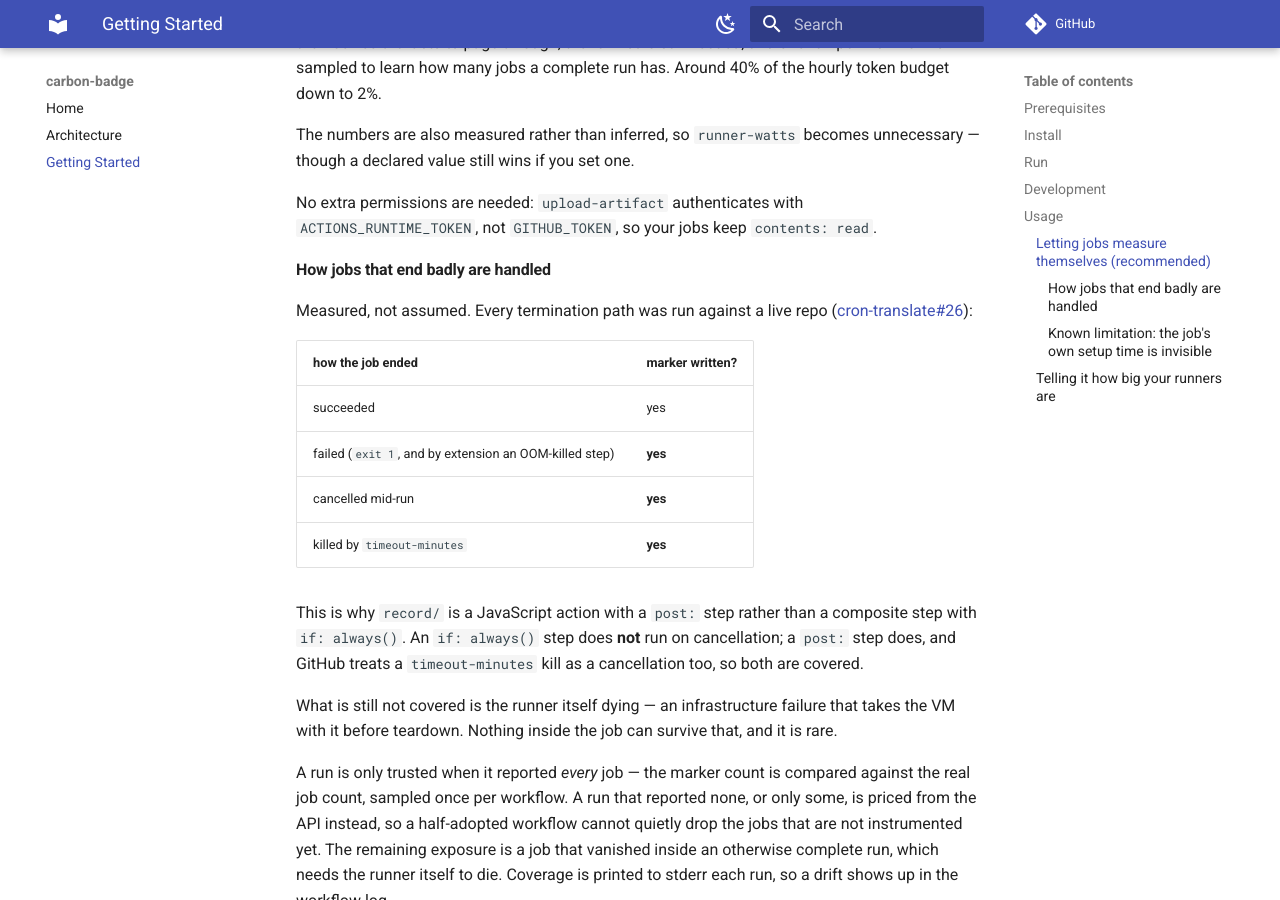
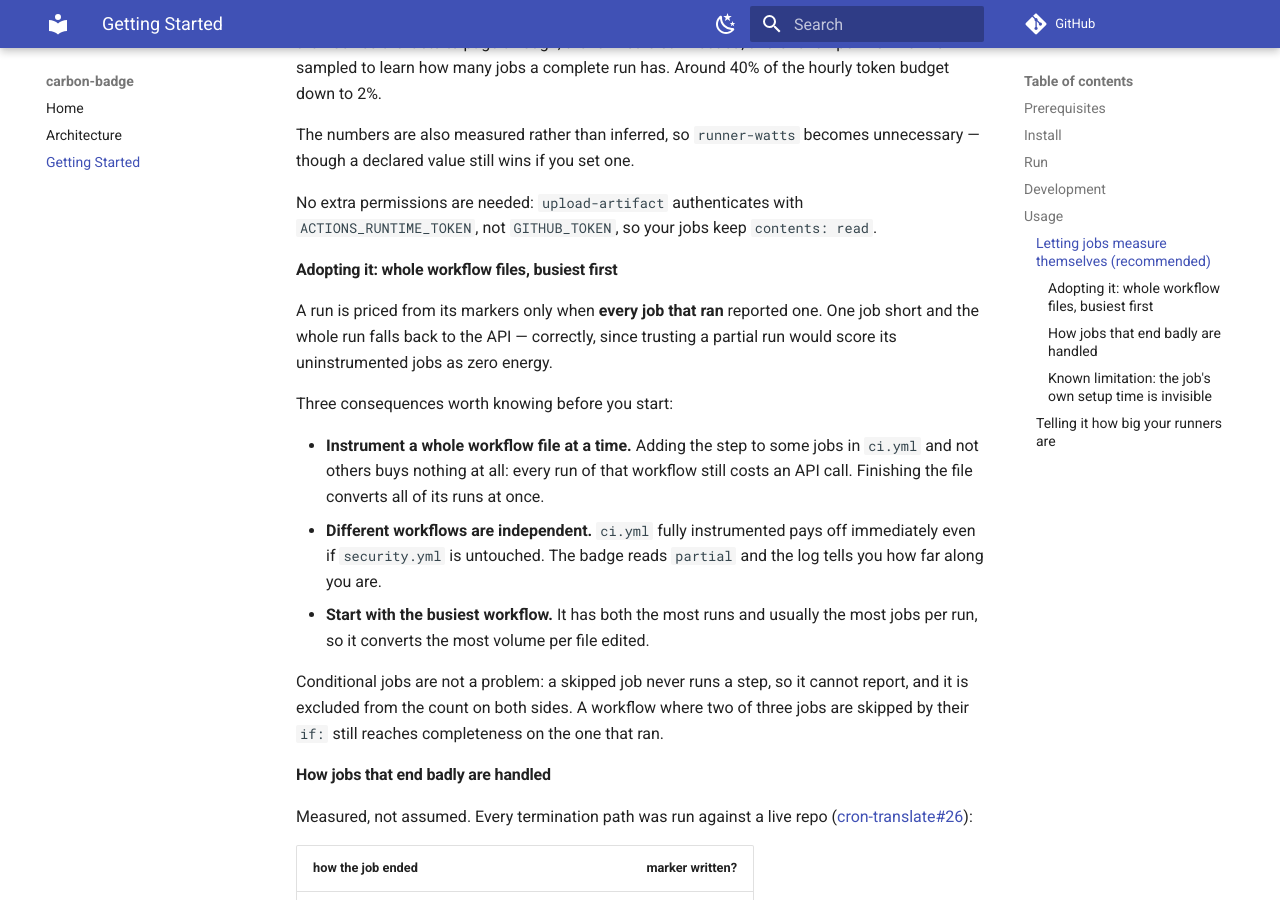
Before and after one commit to fabiocicerchia/carbon-badge, an MkDocs documentation site: the page built from docs/getting-started.md, in a window 1280 px wide and 900 px high, scrolled down 1988 px. Built offline with MkDocs 1.6.1 and Material for MkDocs 9.7.7, drawn with Linux system fonts in a browser that asks for light colours; comment, search, counter and statistics services are not loaded.

Commit message:
docs: state the adoption rule, which was nowhere
A run is priced from its markers only when every job that ran reported
one — so instrumenting some jobs of a workflow and not others buys
nothing, while finishing the file converts all of its runs at once. That
is the single fact someone needs before they start, and the docs did not
say it: a reader would add the step to one job, see no change, and
conclude the feature does not work.

Also records that different workflows are independent, that the busiest
file is the one to do first, and that conditional jobs are fine — a
skipped job cannot report and is excluded from both sides of the count.

Co-Authored-By: Claude Opus 5 (1M context) <noreply@anthropic.com>
Claude-Session: https://claude.ai/code/session_01Nq4SiduWNoqVp5Jv7UM7yp

```diff
--- a/docs/getting-started.md
+++ b/docs/getting-started.md
@@ -103,6 +103,28 @@ unnecessary — though a declared value still wins if you set one.
 
 No extra permissions are needed: `upload-artifact` authenticates with
 `ACTIONS_RUNTIME_TOKEN`, not `GITHUB_TOKEN`, so your jobs keep `contents: read`.
+
+#### Adopting it: whole workflow files, busiest first
+
+A run is priced from its markers only when **every job that ran** reported one.
+One job short and the whole run falls back to the API — correctly, since
+trusting a partial run would score its uninstrumented jobs as zero energy.
+
+Three consequences worth knowing before you start:
+
+- **Instrument a whole workflow file at a time.** Adding the step to some jobs
+  in `ci.yml` and not others buys nothing at all: every run of that workflow
+  still costs an API call. Finishing the file converts all of its runs at once.
+- **Different workflows are independent.** `ci.yml` fully instrumented pays off
+  immediately even if `security.yml` is untouched. The badge reads `partial`
+  and the log tells you how far along you are.
+- **Start with the busiest workflow.** It has both the most runs and usually
+  the most jobs per run, so it converts the most volume per file edited.
+
+Conditional jobs are not a problem: a skipped job never runs a step, so it
+cannot report, and it is excluded from the count on both sides. A workflow
+where two of three jobs are skipped by their `if:` still reaches completeness
+on the one that ran.
 
 #### How jobs that end badly are handled
 
```
